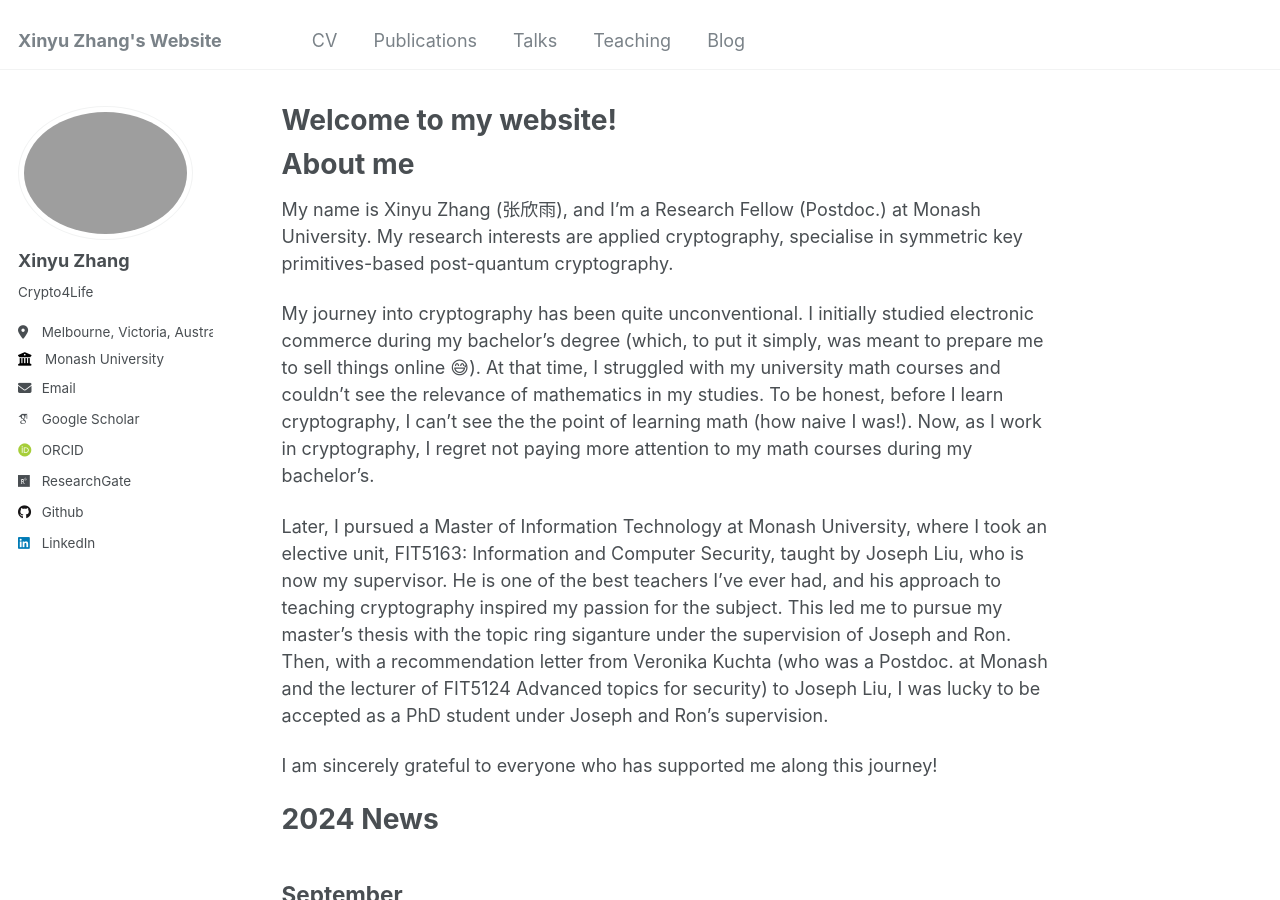
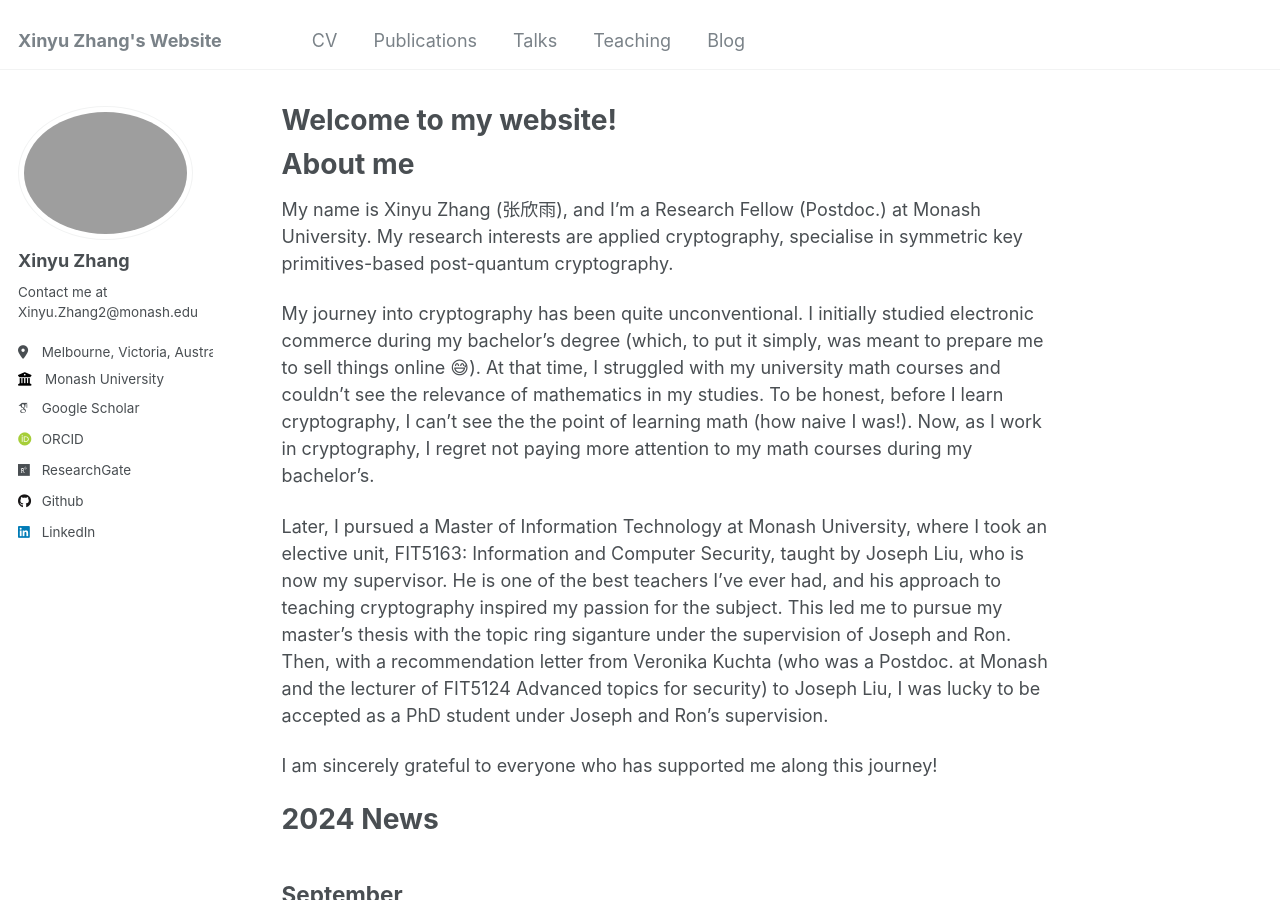
Before and after one commit to cryptome-xyz/cryptome-xyz.github.io, a Jekyll site: the page built from _pages/about.md, in a window 1280 px wide and 900 px high. Built offline with Jekyll 4.4.1, drawn with Linux system fonts in a browser that asks for light colours; some web fonts are replaced.

Commit message:
Update _config.yml

```diff
--- a/_config.yml
+++ b/_config.yml
@@ -24,11 +24,11 @@ author:
   avatar           : "selfie2.jpg"
   name             : "Xinyu Zhang"
   pronouns         : # example: "she/her"
-  bio              : "Crypto4Life"
+  bio              : "Contact me at Xinyu.Zhang2@monash.edu"
   location         : "Melbourne, Victoria, Australia"
   employer         : "Monash University"
   uri              : # URL
-  email            : "xinyu.zhang1@monash.edu"
+  #email            : # "xinyu.zhang1@monash.edu"
 
   # Academic websites
   arxiv            : # URL - Update with the correct link to your profile
```
